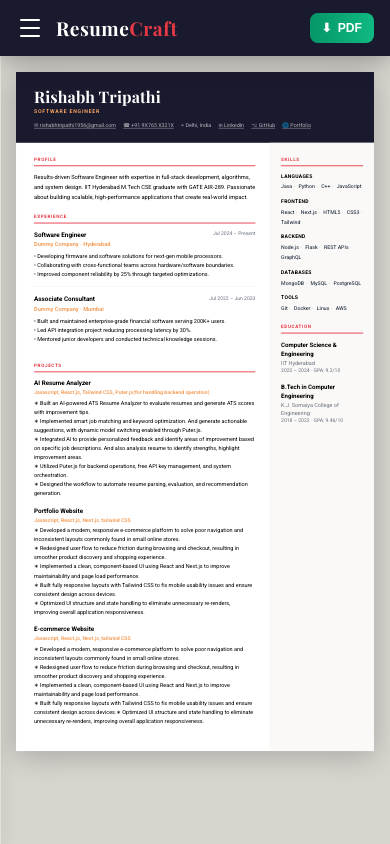
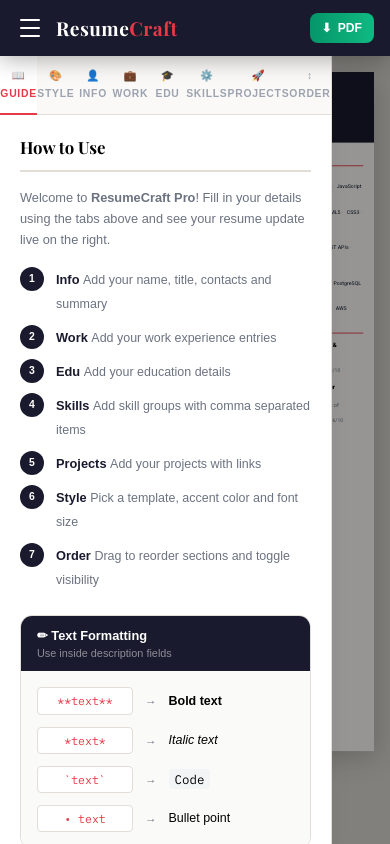
Before and after one commit to Rishabbt/Resume---Builder, a Next.js app: page / in a window 390 px wide. Built offline with nearby package versions, Linux system fonts and the light colour scheme; a web font is replaced by a local one.

Commit message:
add delay

```diff
--- a/app/page.js
+++ b/app/page.js
@@ -1,12 +1,22 @@
 "use client";
-import { useState } from "react";
+import { useState, useEffect } from "react";
 import { ResumeProvider } from "@/context/ResumeContext";
 import Header from "@/components/layout/Header";
 import Sidebar from "@/components/layout/Sidebar";
 import PreviewPane from "@/components/layout/PreviewPane";
 
 export default function HomePage() {
-  const [sidebarOpen, setSidebarOpen] = useState(false);
+ const [sidebarOpen, setSidebarOpen] = useState(false);
+
+useEffect(() => {
+  const isMobile = window.innerWidth < 1024;
+  if (isMobile) {
+    const timer = setTimeout(() => {
+      setSidebarOpen(true);
+    }, 2000);
+    return () => clearTimeout(timer);
+  }
+}, []);
 
   return (
     <ResumeProvider>
```
